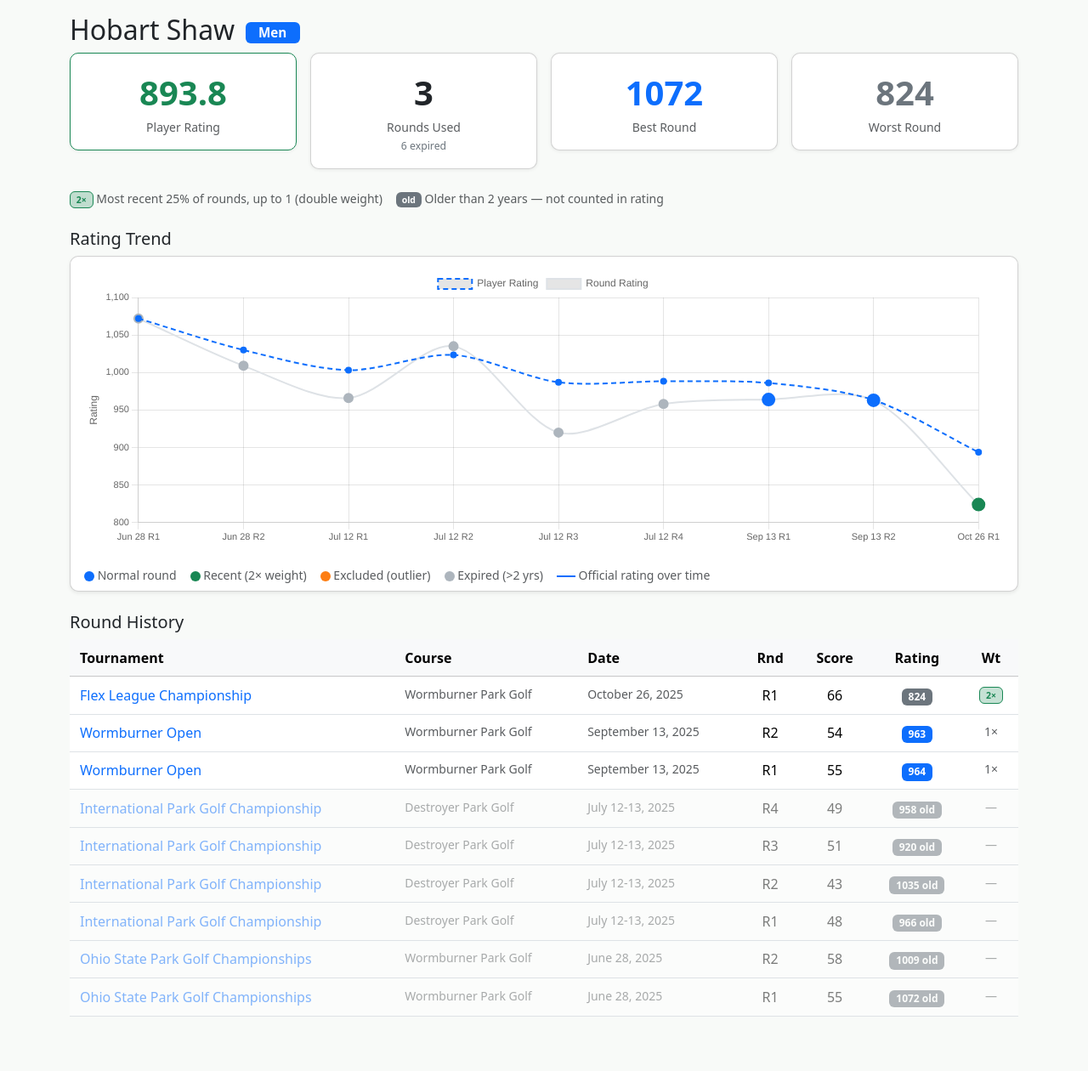
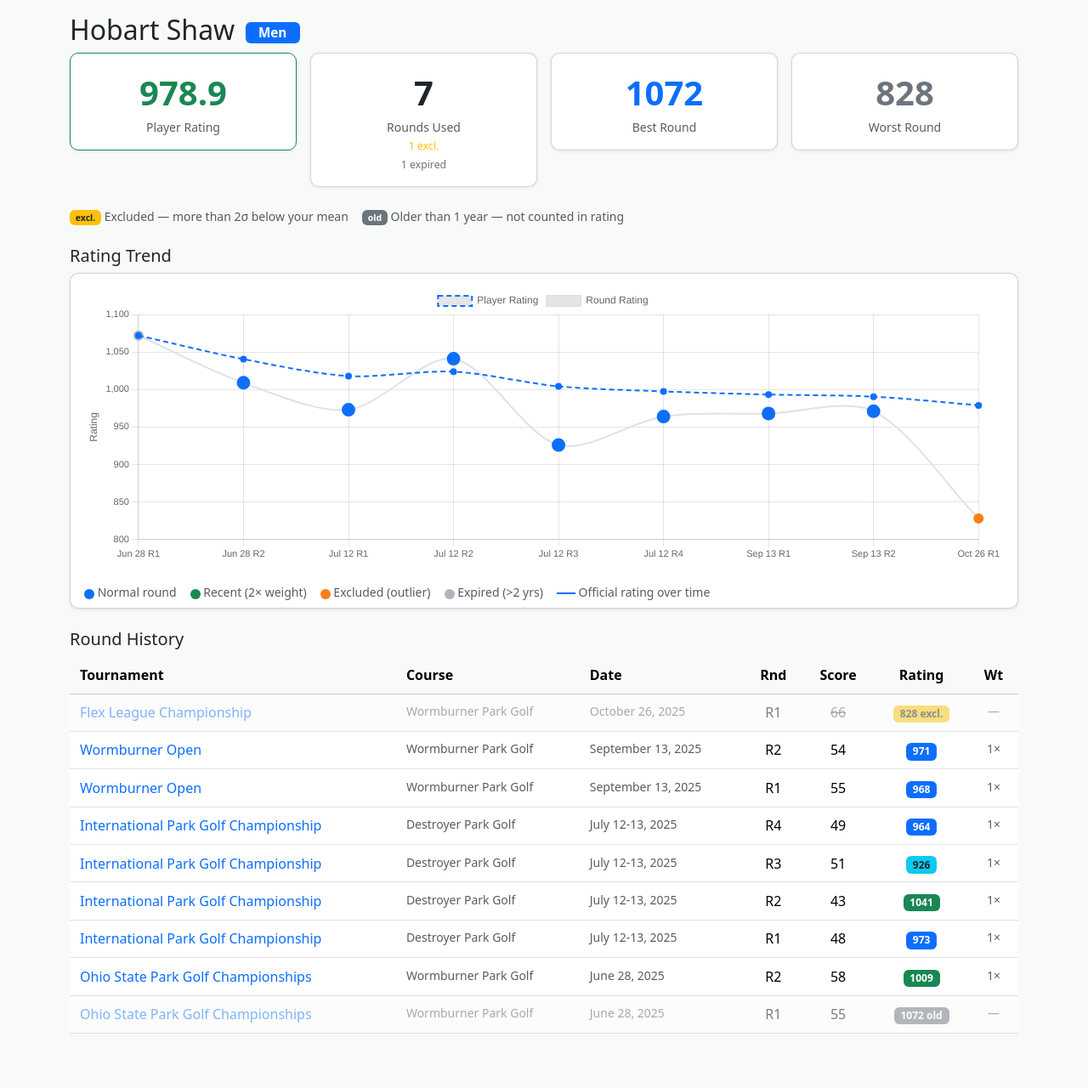
Before and after one commit to KingHobarth/parkgolf-rating, a Flask app: page /player/78 in a window 1280 px wide. Shown: the part 104-1384 px from the top of the page at 85% size. Before the commit the page ends 1300 px from the top, so only its background shows below. Run offline with Flask 3, Linux system fonts and the light colour scheme; data comes from the database, SQL or seed files in the repository.

Commit message:
Fix recency weighting: 2x only for players with 8+ rounds, min 8 kept from expiry
- recent_count now 0 (no 2x weight) when player has fewer than 8 active rounds
- Always keep the 8 most recent rounds from the 1-year expiry cutoff
- Change recency formula from top 25% to always up to 8 most recent rounds
- Fix 'old' legend label from '2 years' to '1 year'

Co-Authored-By: Claude Sonnet 4.6 <noreply@anthropic.com>

```diff
--- a/app.py
+++ b/app.py
@@ -69,10 +69,14 @@ def compute_player_rating(rounds):
     if not rounds:
         return {'rating': None, 'rounds_used': 0, 'excluded_ids': set()}
 
-    # Apply 1-year age cutoff only for players with 8+ recorded rounds
+    # Apply 1-year age cutoff only for players with 8+ recorded rounds,
+    # but always keep at least the 8 most recent rounds.
     if len(rounds) >= 8:
         cutoff = age_cutoff()
-        rounds = [r for r in rounds if r.get('sort_date') and r['sort_date'] >= cutoff]
+        recent = sorted(rounds, key=lambda r: (r.get('sort_date') or '', r['round_number']), reverse=True)
+        keep_min = recent[:8]
+        keep_min_ids = {r['round_id'] for r in keep_min}
+        rounds = [r for r in rounds if r.get('sort_date') and r['sort_date'] >= cutoff or r['round_id'] in keep_min_ids]
 
     if not rounds:
         return {'rating': None, 'rounds_used': 0, 'excluded_ids': set()}
@@ -95,8 +99,8 @@ def compute_player_rating(rounds):
         reverse=True
     )
 
-    # Weight top 25% of rounds (by recency), at least 1, at most 8
-    recent_count = min(8, max(1, len(filtered_sorted) // 4))
+    # 2× recency weight only applies when player has 8+ rounds
+    recent_count = min(8, len(filtered_sorted)) if len(filtered_sorted) >= 8 else 0
 
     weighted_sum = weight_total = 0
     for i, r in enumerate(filtered_sorted):
@@ -847,11 +851,15 @@ def player(player_id):
     result = compute_player_rating(rounds_raw)
     excluded_ids = result['excluded_ids']
 
-    # Rounds older than 1 year are expired — but only for players with 8+ rounds.
-    # Players with 7 or fewer keep all rounds regardless of age.
+    # Rounds older than 1 year are expired — but only for players with 8+ rounds,
+    # and always keep at least the 8 most recent rounds.
     if len(rounds_raw) >= 8:
         cutoff = age_cutoff()
-        expired_ids = {r['round_id'] for r in rounds_raw if not r.get('sort_date') or r['sort_date'] < cutoff}
+        recent_raw = sorted(rounds_raw, key=lambda r: (r.get('sort_date') or '', r['round_number']), reverse=True)
+        keep_min_ids = {r['round_id'] for r in recent_raw[:8]}
+        expired_ids = {r['round_id'] for r in rounds_raw
+                       if (not r.get('sort_date') or r['sort_date'] < cutoff)
+                       and r['round_id'] not in keep_min_ids}
     else:
         expired_ids = set()
 
--- a/templates/player.html
+++ b/templates/player.html
@@ -66,13 +66,13 @@
 {% if stats.excluded > 0 or stats.expired > 0 or stats.nr_count > 0 or stats.exh_count > 0 or recent_count %}
 <div class="mb-3 d-flex gap-3 flex-wrap">
   {% if recent_count %}
-  <span class="small text-muted"><span class="badge bg-success bg-opacity-25 text-success border border-success fw-bold">2×</span> Most recent 25% of rounds, up to {{ recent_count }} (double weight)</span>
+  <span class="small text-muted"><span class="badge bg-success bg-opacity-25 text-success border border-success fw-bold">2×</span> Most recent {{ recent_count }} rounds (double weight)</span>
   {% endif %}
   {% if stats.excluded > 0 %}
   <span class="small text-muted"><span class="badge bg-warning text-dark">excl.</span> Excluded — more than 2σ below your mean</span>
   {% endif %}
   {% if stats.expired > 0 %}
-  <span class="small text-muted"><span class="badge bg-secondary">old</span> Older than 2 years — not counted in rating</span>
+  <span class="small text-muted"><span class="badge bg-secondary">old</span> Older than 1 year — not counted in rating</span>
   {% endif %}
   {% if stats.nr_count > 0 %}
   <span class="small text-muted"><span class="badge bg-secondary">NR</span> Not rated — fewer than 3 established players in round</span>
```
